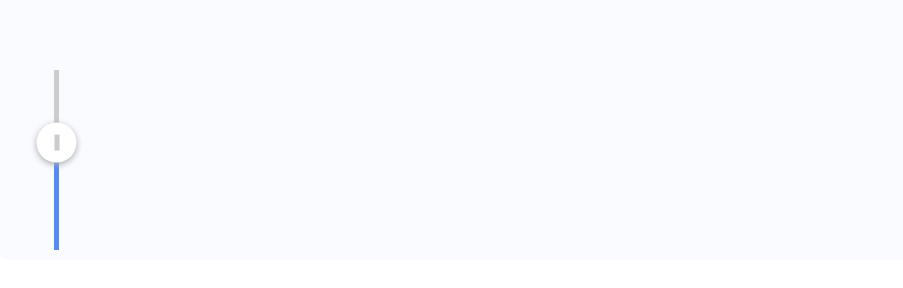
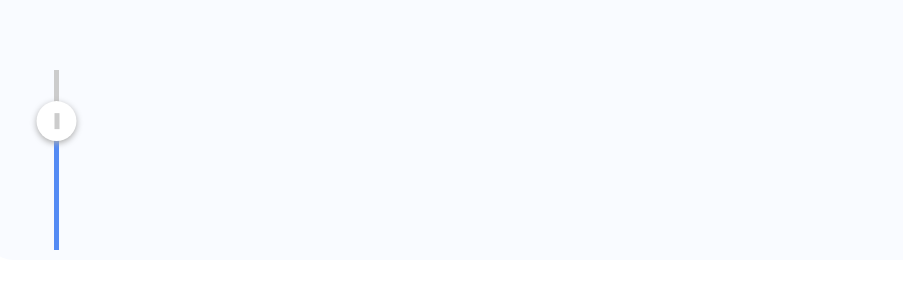
Before and after one commit to CheddarChoi/uplife, a React (Create React App) app: page /goal/total in a window 1280 px wide. Shown: the part 814-1102 px from the top of the page, without its empty margins (98-1001 px from the left). Built offline with nearby package versions, Linux system fonts and the light colour scheme.

Commit message:
ready to merge

```diff
--- a/src/Pages/CategoryGoal.js
+++ b/src/Pages/CategoryGoal.js
@@ -26,6 +26,10 @@ const mapDispatchToProps = (dispatch) => ({
 });
 
 const CategoryGoal = (props) => {
+
+  useEffect(()=>{
+    console.log("Category Goal Rendered")
+  })
   const history = useHistory();
   const [category, setCategory] = useState("Entertainment");
   const options = ["Entertainment", "SNS", "Communication", "Productivity"];
@@ -113,7 +117,7 @@ const CategoryGoal = (props) => {
               Drag the black bar to set your own goal
             </h6>
             <div style={{ width: "100%" }}>
-              <DraggableGraph2 />
+              {/* <DraggableGraph2 /> */}
             </div>
           </div>
         </div>
--- a/src/Pages/Goal.js
+++ b/src/Pages/Goal.js
@@ -1,4 +1,4 @@
-import React from "react";
+import React, { useEffect } from "react";
 import { useHistory } from "react-router-dom";
 import SectionTitle from "../Components/SectionTitle";
 import { connect } from "react-redux";
@@ -42,6 +42,9 @@ const mapDispatchToProps = (dispatch) => ({
 });
 
 const Goal = (props) => {
+  useEffect(()=>{
+    console.log("Goal Rendered")
+  },[])
   const history = useHistory();
   const { setCategoryGoal } = props;
 
--- a/src/Pages/Home.js
+++ b/src/Pages/Home.js
@@ -1,4 +1,4 @@
-import React from "react";
+import React, { useEffect } from "react";
 
 import SectionTitle from "../Components/SectionTitle";
 import CategoryBarGraph from "../Components/Graphs/CategoryBarGraph";
@@ -23,6 +23,9 @@ const mapDispatchToProps = (dispatch) => ({
 });
 
 const Home = (props) => {
+  useEffect(()=>{
+    console.log("Home Rendered")
+  },[])
   const categoryButs = Object.entries(allColors).map((key, i) => {
     const { changeCategory, category } = props;
     const setCategory = () => {
--- a/src/Pages/TotalGoal.js
+++ b/src/Pages/TotalGoal.js
@@ -20,13 +20,19 @@ const mapDispatchToProps = (dispatch) => ({
 });
 
 const TotalGoal = (props) => {
+  useEffect(()=>{
+    console.log("Total Goal rendered")
+  },[])
   const {Total, setGoal} = props
   console.log("Total", [Total])
   const history = useHistory();
-  const [values, setValues] = useState([2.5])
+  const [values, setValues] = useState([Total])
   const min = 0
   const usage = usageData.map(
-    (d) => Math.round(convertSecToTime(d["Total"]) * 100) / 100
+    (d,i) => {
+      console.log("mapping index",i)
+      return Math.round(convertSecToTime(d["Total"]) * 100) / 100
+    }
   );
   const [max, setMax] = useState(Math.max.apply(Math, usage.slice(0,7)))
 
@@ -37,6 +43,8 @@ const TotalGoal = (props) => {
     Down : 'to bottom',
     Up : 'to top'
   }
+
+
 
   useEffect(()=>{
     console.log("value changed", values)
--- a/src/index.js
+++ b/src/index.js
@@ -27,9 +27,9 @@ console.log(store.getState());
 ReactDOM.render(
   <React.StrictMode>
     <Provider store={store}>
-      {/* <PersistGate loading={null} persistor={persistor}> */}
+      <PersistGate loading={null} persistor={persistor}>
         <App />
-      {/* </PersistGate> */}
+      </PersistGate>
     </Provider>
   </React.StrictMode>,
   document.getElementById("root")
```
